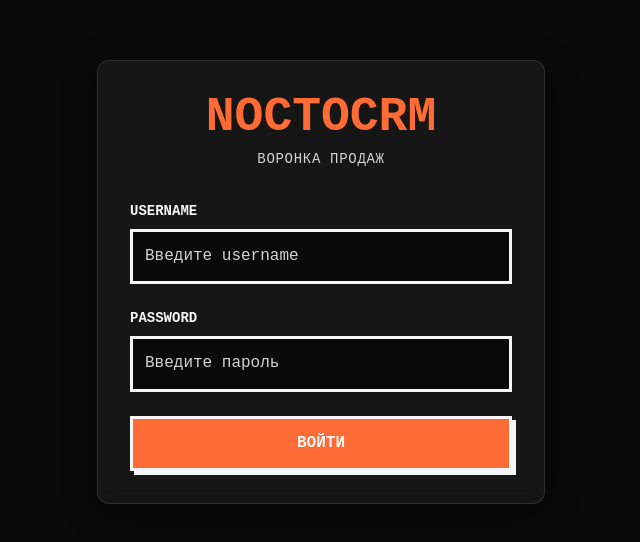
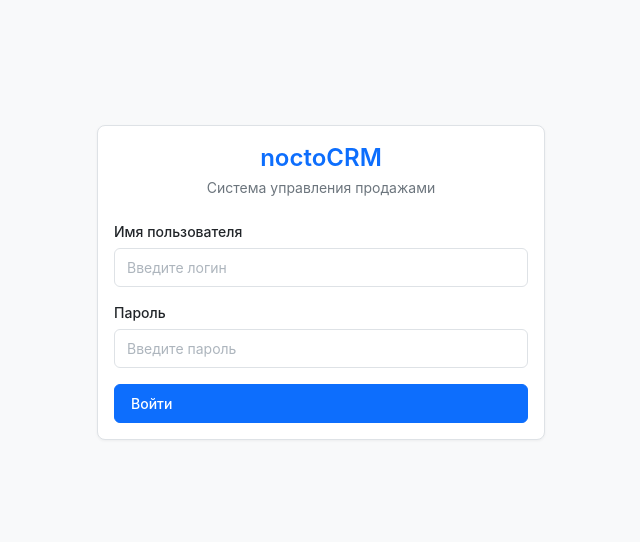
Before and after one commit to Volkofff666/noctoCRM, a Next.js app in the folder frontend/: page /login in a window 1280 px wide. Shown: the part 118-660 px from the top of the page, without its empty margins (319-959 px from the left). Built offline with nearby package versions, Linux system fonts and the light colour scheme; no server answers.

Commit message:
refactor: профессиональный бизнес-дизайн для CRM

```diff
--- a/frontend/src/app/globals.css
+++ b/frontend/src/app/globals.css
@@ -3,10 +3,18 @@
 @tailwind utilities;
 
 :root {
-  --brutal-black: #0A0A0A;
-  --brutal-white: #F5F5F5;
-  --brutal-gray: #D4D4D4;
-  --brutal-accent: #FF6B35;
+  --bg-primary: #FFFFFF;
+  --bg-secondary: #F8F9FA;
+  --bg-hover: #F1F3F5;
+  --border-color: #DEE2E6;
+  --text-primary: #212529;
+  --text-secondary: #6C757D;
+  --text-muted: #ADB5BD;
+  --accent: #0D6EFD;
+  --accent-hover: #0B5ED7;
+  --success: #198754;
+  --warning: #FFC107;
+  --danger: #DC3545;
 }
 
 * {
@@ -16,127 +24,165 @@
 }
 
 body {
-  font-family: 'Courier New', monospace;
-  background: var(--brutal-black);
-  color: var(--brutal-white);
-  line-height: 1.6;
-}
-
-/* === BRUTALISM STYLE === */
-.brutal-box {
-  border: 3px solid var(--brutal-white);
-  background: var(--brutal-black);
-  box-shadow: 8px 8px 0 var(--brutal-white);
-  transition: all 0.2s;
-}
-
-.brutal-box:hover {
-  transform: translate(-2px, -2px);
-  box-shadow: 10px 10px 0 var(--brutal-white);
-}
-
-/* === GLASSMORPHISM === */
-.glass-card {
-  background: rgba(255, 255, 255, 0.05);
-  backdrop-filter: blur(10px);
-  -webkit-backdrop-filter: blur(10px);
-  border: 1px solid rgba(255, 255, 255, 0.1);
-  border-radius: 12px;
-  box-shadow: 0 8px 32px 0 rgba(0, 0, 0, 0.37);
+  font-family: -apple-system, BlinkMacSystemFont, 'Segoe UI', Roboto, 'Helvetica Neue', Arial, sans-serif;
+  background: var(--bg-secondary);
+  color: var(--text-primary);
+  line-height: 1.5;
+  font-size: 14px;
 }
 
 /* === BUTTONS === */
-.brutal-button {
-  border: 3px solid var(--brutal-white);
-  background: var(--brutal-accent);
-  color: var(--brutal-white);
-  font-weight: bold;
-  text-transform: uppercase;
-  padding: 12px 24px;
+.btn {
+  padding: 8px 16px;
+  border-radius: 6px;
+  border: 1px solid transparent;
+  font-weight: 500;
   cursor: pointer;
   transition: all 0.2s;
-  box-shadow: 4px 4px 0 var(--brutal-white);
-  font-family: 'Courier New', monospace;
+  font-size: 14px;
+  display: inline-flex;
+  align-items: center;
+  gap: 6px;
 }
 
-.brutal-button:hover {
-  transform: translate(-2px, -2px);
-  box-shadow: 6px 6px 0 var(--brutal-white);
+.btn-primary {
+  background: var(--accent);
+  color: white;
+  border-color: var(--accent);
 }
 
-.brutal-button:active {
-  transform: translate(0, 0);
-  box-shadow: 2px 2px 0 var(--brutal-white);
+.btn-primary:hover {
+  background: var(--accent-hover);
+  border-color: var(--accent-hover);
 }
 
-.brutal-button:disabled {
+.btn-secondary {
+  background: white;
+  color: var(--text-primary);
+  border-color: var(--border-color);
+}
+
+.btn-secondary:hover {
+  background: var(--bg-hover);
+}
+
+.btn:disabled {
   opacity: 0.5;
   cursor: not-allowed;
 }
 
-.brutal-button-secondary {
-  background: transparent;
-  border: 3px solid var(--brutal-white);
-  color: var(--brutal-white);
-}
-
 /* === INPUTS === */
-.brutal-input {
-  border: 3px solid var(--brutal-white);
-  background: var(--brutal-black);
-  color: var(--brutal-white);
-  padding: 12px;
-  font-family: 'Courier New', monospace;
-  font-size: 16px;
+.input {
+  padding: 8px 12px;
+  border: 1px solid var(--border-color);
+  border-radius: 6px;
+  background: white;
+  color: var(--text-primary);
+  font-size: 14px;
   width: 100%;
   transition: all 0.2s;
 }
 
-.brutal-input:focus {
+.input:focus {
   outline: none;
-  box-shadow: 4px 4px 0 var(--brutal-accent);
-  transform: translate(-2px, -2px);
+  border-color: var(--accent);
+  box-shadow: 0 0 0 3px rgba(13, 110, 253, 0.1);
 }
 
-.brutal-input::placeholder {
-  color: var(--brutal-gray);
+.input::placeholder {
+  color: var(--text-muted);
+}
+
+/* === CARDS === */
+.card {
+  background: white;
+  border: 1px solid var(--border-color);
+  border-radius: 8px;
+  padding: 16px;
+  box-shadow: 0 1px 3px rgba(0, 0, 0, 0.05);
+}
+
+.card-header {
+  padding: 12px 16px;
+  border-bottom: 1px solid var(--border-color);
+  font-weight: 600;
+  font-size: 15px;
 }
 
 /* === KANBAN === */
 .kanban-column {
-  min-width: 320px;
-  max-width: 320px;
+  min-width: 300px;
+  max-width: 300px;
+  background: var(--bg-secondary);
 }
 
 .kanban-card {
-  cursor: grab;
+  cursor: move;
   user-select: none;
+  transition: all 0.2s;
 }
 
-.kanban-card:active {
-  cursor: grabbing;
+.kanban-card:hover {
+  box-shadow: 0 4px 12px rgba(0, 0, 0, 0.1);
+  transform: translateY(-2px);
 }
 
 .kanban-card.dragging {
   opacity: 0.5;
 }
 
+/* === HEADER === */
+.header {
+  background: white;
+  border-bottom: 1px solid var(--border-color);
+  box-shadow: 0 1px 3px rgba(0, 0, 0, 0.05);
+}
+
+/* === SELECT === */
+select.input {
+  cursor: pointer;
+}
+
 /* === SCROLLBAR === */
 ::-webkit-scrollbar {
-  width: 12px;
-  height: 12px;
+  width: 8px;
+  height: 8px;
 }
 
 ::-webkit-scrollbar-track {
-  background: var(--brutal-black);
-  border: 2px solid var(--brutal-white);
+  background: var(--bg-secondary);
 }
 
 ::-webkit-scrollbar-thumb {
-  background: var(--brutal-accent);
-  border: 2px solid var(--brutal-white);
+  background: var(--border-color);
+  border-radius: 4px;
 }
 
 ::-webkit-scrollbar-thumb:hover {
-  background: var(--brutal-white);
+  background: var(--text-muted);
 }
+
+/* === BADGE === */
+.badge {
+  display: inline-flex;
+  align-items: center;
+  padding: 4px 8px;
+  border-radius: 4px;
+  font-size: 12px;
+  font-weight: 500;
+}
+
+.badge-success {
+  background: rgba(25, 135, 84, 0.1);
+  color: var(--success);
+}
+
+.badge-warning {
+  background: rgba(255, 193, 7, 0.1);
+  color: #856404;
+}
+
+.badge-danger {
+  background: rgba(220, 53, 69, 0.1);
+  color: var(--danger);
+}
--- a/frontend/src/app/login/page.tsx
+++ b/frontend/src/app/login/page.tsx
@@ -37,44 +37,44 @@ export default function LoginPage() {
   };
 
   return (
-    <div className="min-h-screen flex items-center justify-center p-4">
-      <div className="glass-card p-8 w-full max-w-md">
-        <div className="text-center mb-8">
-          <h1 className="text-5xl font-bold mb-2" style={{ color: 'var(--brutal-accent)' }}>
-            NOCTOCRM
+    <div className="min-h-screen flex items-center justify-center" style={{ background: 'var(--bg-secondary)' }}>
+      <div className="card w-full max-w-md">
+        <div className="text-center mb-6">
+          <h1 className="text-2xl font-semibold mb-1" style={{ color: 'var(--accent)' }}>
+            noctoCRM
           </h1>
-          <p className="text-brutal-gray text-sm uppercase tracking-wider">
-            Воронка продаж
+          <p className="text-sm" style={{ color: 'var(--text-secondary)' }}>
+            Система управления продажами
           </p>
         </div>
 
-        <form onSubmit={handleSubmit} className="space-y-6">
+        <form onSubmit={handleSubmit} className="space-y-4">
           <div>
-            <label htmlFor="username" className="block mb-2 text-sm font-bold uppercase">
-              USERNAME
+            <label htmlFor="username" className="block mb-1.5 text-sm font-medium" style={{ color: 'var(--text-primary)' }}>
+              Имя пользователя
             </label>
             <input
               id="username"
               type="text"
               value={username}
               onChange={(e) => setUsername(e.target.value)}
-              className="brutal-input"
-              placeholder="Введите username"
+              className="input"
+              placeholder="Введите логин"
               required
               disabled={loading}
             />
           </div>
 
           <div>
-            <label htmlFor="password" className="block mb-2 text-sm font-bold uppercase">
-              PASSWORD
+            <label htmlFor="password" className="block mb-1.5 text-sm font-medium" style={{ color: 'var(--text-primary)' }}>
+              Пароль
             </label>
             <input
               id="password"
               type="password"
               value={password}
               onChange={(e) => setPassword(e.target.value)}
-              className="brutal-input"
+              className="input"
               placeholder="Введите пароль"
               required
               disabled={loading}
@@ -82,17 +82,17 @@ export default function LoginPage() {
           </div>
 
           {error && (
-            <div className="brutal-box p-3 bg-red-900/20">
-              <p className="text-red-400 text-sm font-bold">{error}</p>
+            <div className="p-3 rounded-md" style={{ background: 'rgba(220, 53, 69, 0.1)', border: '1px solid var(--danger)' }}>
+              <p className="text-sm" style={{ color: 'var(--danger)' }}>{error}</p>
             </div>
           )}
 
           <button
             type="submit"
-            className="brutal-button w-full"
+            className="btn btn-primary w-full"
             disabled={loading}
           >
-            {loading ? 'ЗАГРУЗКА...' : 'ВОЙТИ'}
+            {loading ? 'Вход...' : 'Войти'}
           </button>
         </form>
       </div>
```
